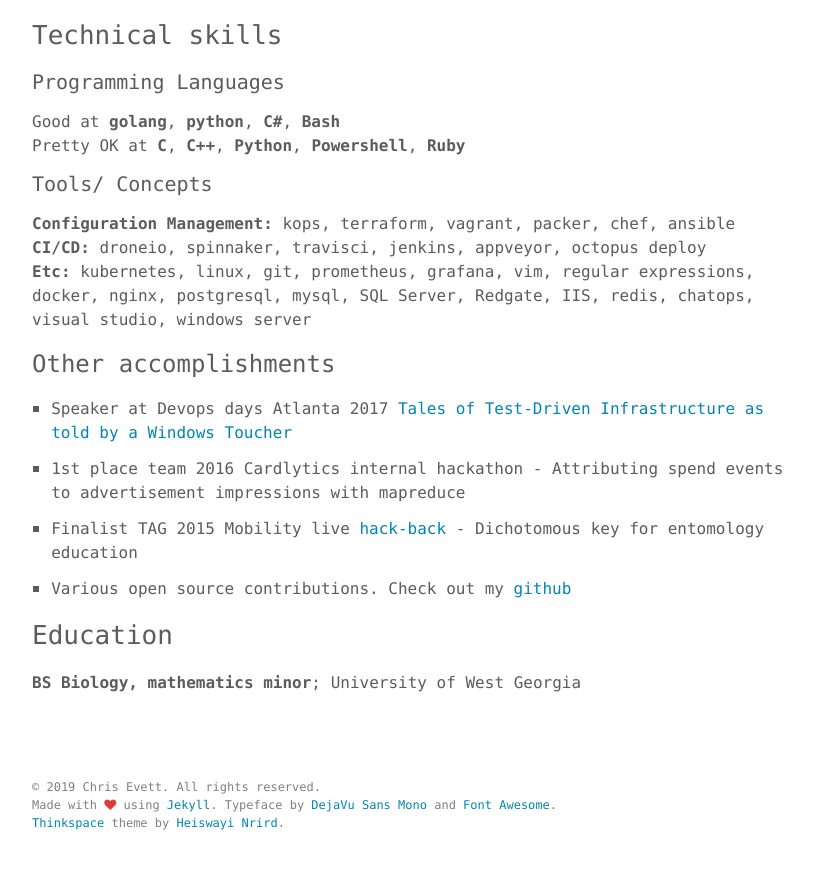
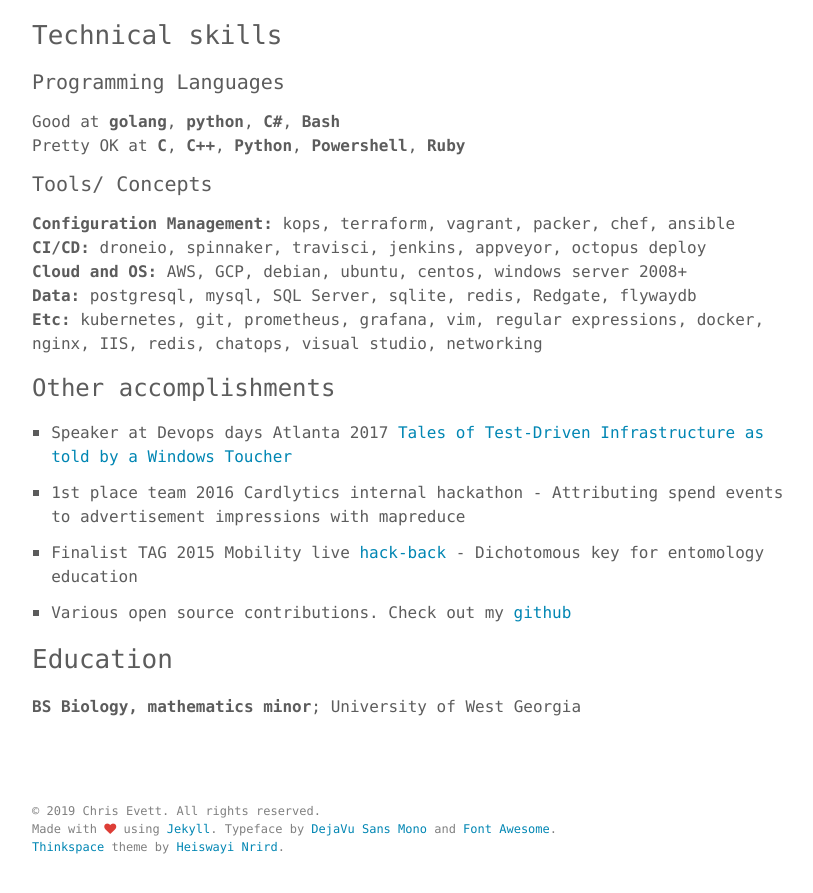
Before and after one commit to chrisevett/chrisevett.github.io, a Jekyll site: the page built from about.md, in a window 1280 px wide and 900 px high, scrolled down 4269 px. Shown: the top 893 px of the window, without its empty margins (232-1045 px from the left). Built offline with Jekyll 4.4.1, drawn with Linux system fonts in a browser that asks for light colours.

Commit message:
Update about.md
skills

```diff
--- a/about.md
+++ b/about.md
@@ -119,7 +119,9 @@ Pretty OK at **C**, **C++**, **Python**, **Powershell**, **Ruby**
 #### Tools/ Concepts
 **Configuration Management:** kops, terraform, vagrant, packer, chef, ansible
 **CI/CD:** droneio, spinnaker, travisci, jenkins, appveyor, octopus deploy
-**Etc:** kubernetes, linux, git, prometheus, grafana, vim, regular expressions, docker, nginx, postgresql, mysql, SQL Server, Redgate, IIS, redis, chatops, visual studio, windows server
+**Cloud and OS:** AWS, GCP, debian, ubuntu, centos, windows server 2008+
+**Data:** postgresql, mysql, SQL Server, sqlite, redis, Redgate, flywaydb
+**Etc:** kubernetes, git, prometheus, grafana, vim, regular expressions, docker, nginx, IIS, redis, chatops, visual studio, networking
 
 ### Other accomplishments
 
```
